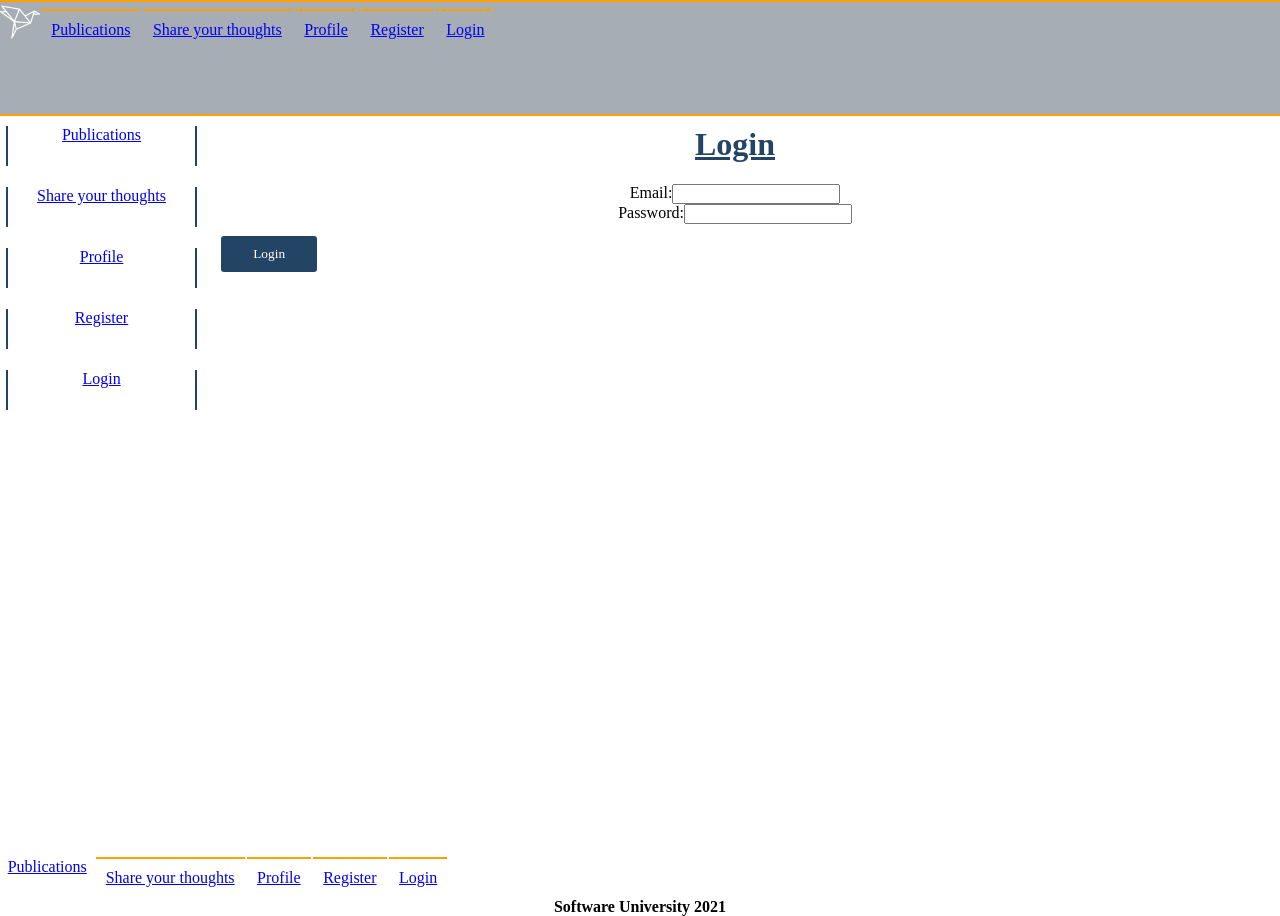
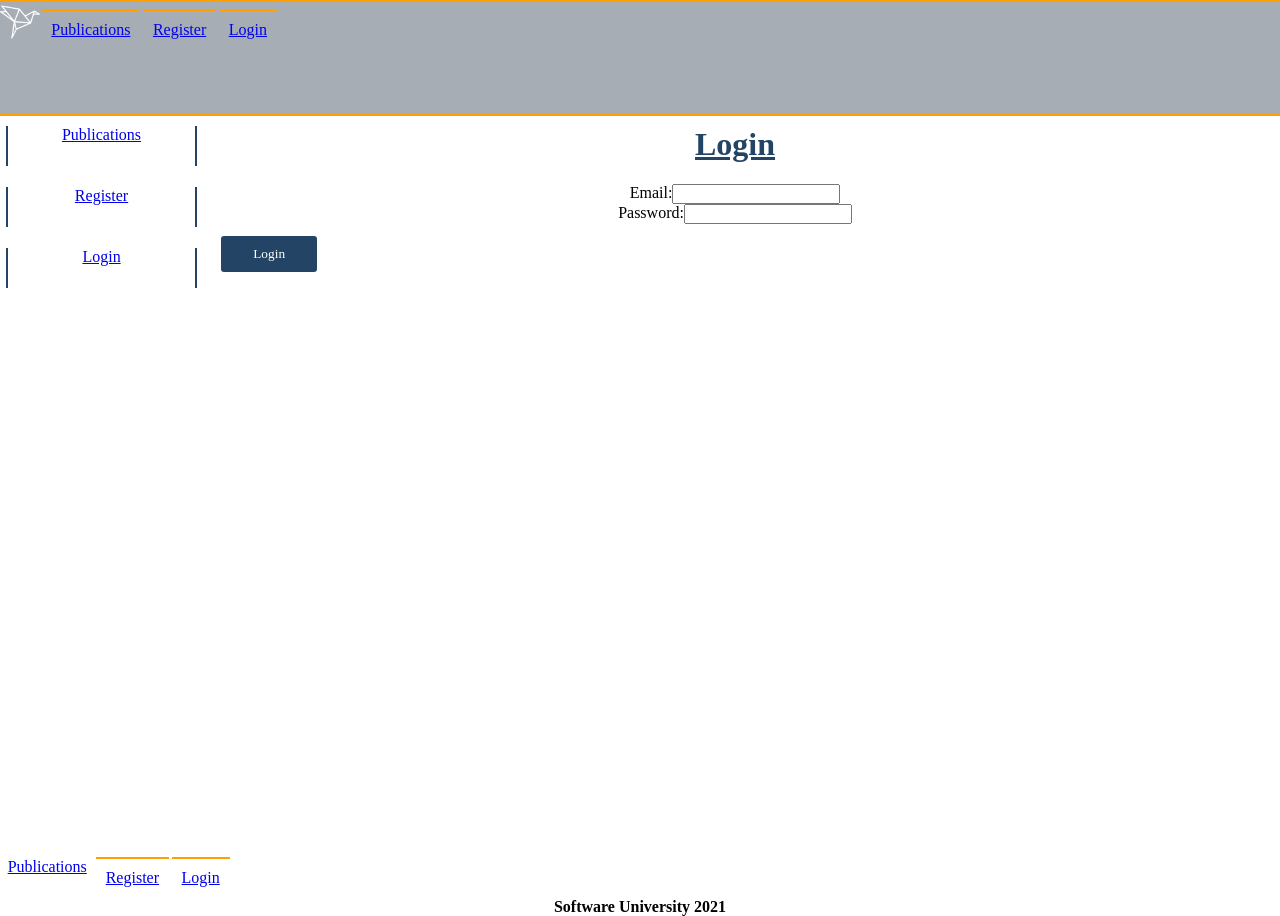
Before and after one commit to LiudmilIvanov/react, a React (Create React App) app in the folder origami/: page /login in a window 1280 px wide. Built offline with nearby package versions, Linux system fonts and the light colour scheme.

Commit message:
getPublications methods updated.

```diff
--- a/origami/src/components/aside/index.js
+++ b/origami/src/components/aside/index.js
@@ -2,10 +2,16 @@ import React from "react";
 import LinkComponent from "../link";
 import styles from './index.module.css'
 import getNavigation from "../utils/navigation";
+import UserContext from '../../Context'
 
+class Aside extends React.Component {
 
-const Aside = () => {
-    const links = getNavigation()
+    static contextType = UserContext
+
+    render() {
+        const { loggedIn, user } = this.context
+        const links = getNavigation(loggedIn, user)
+
         return (
             <aside className={styles.container}>
                 {links.map(nav => {
@@ -15,7 +21,7 @@ const Aside = () => {
                 })}
             </aside>
         )
-
+    }
 }
 
 export default Aside;
--- a/origami/src/components/utils/navigation.js
+++ b/origami/src/components/utils/navigation.js
@@ -1,6 +1,6 @@
-const getNavigation = (userId) => {
+const getNavigation = (loggedIn, user) => {
 
-    const links = [
+    const authlinks = [
         {
             title: "Publications",
             link: "/"
@@ -11,7 +11,14 @@ const getNavigation = (userId) => {
         },
         {
             title: "Profile",
-            link: `/profile/${userId}`
+            link: `/profile/${user && user.id}`
+        },
+    ]
+
+    const guestLinks = [
+        {
+            title: "Publications",
+            link: "/"
         },
         {
             title: "Register",
@@ -22,7 +29,7 @@ const getNavigation = (userId) => {
             link: "/login"
         },
     ]
-    return links;
+    return loggedIn ? authlinks : guestLinks;
 }
 
 export default getNavigation;
--- a/origami/src/pages/login/index.js
+++ b/origami/src/pages/login/index.js
@@ -36,12 +36,15 @@ class LoginPage extends React.Component {
             email,
             password
         }, (user) => {
-            this.context.logIn(user)
+            console.log('yes')
             this.props.history.push('/')
+            this.context.loggIn(user)
 
         }, (e) => {
             console.log('Error', e)
         })
+
+
     }
 
     render() {
--- a/origami/src/pages/register/index.js
+++ b/origami/src/pages/register/index.js
@@ -42,8 +42,9 @@ class RegisterPage extends React.Component {
             email,
             password
         }, (user) => {
-            this.context.logIn(user)
+            console.log('success')
             this.props.history.push('/')
+            this.context.loggIn(user)
 
         }, (e) => {
             console.log('Error', e)
```
Lines whose indentation alone changed are shown as unchanged.
